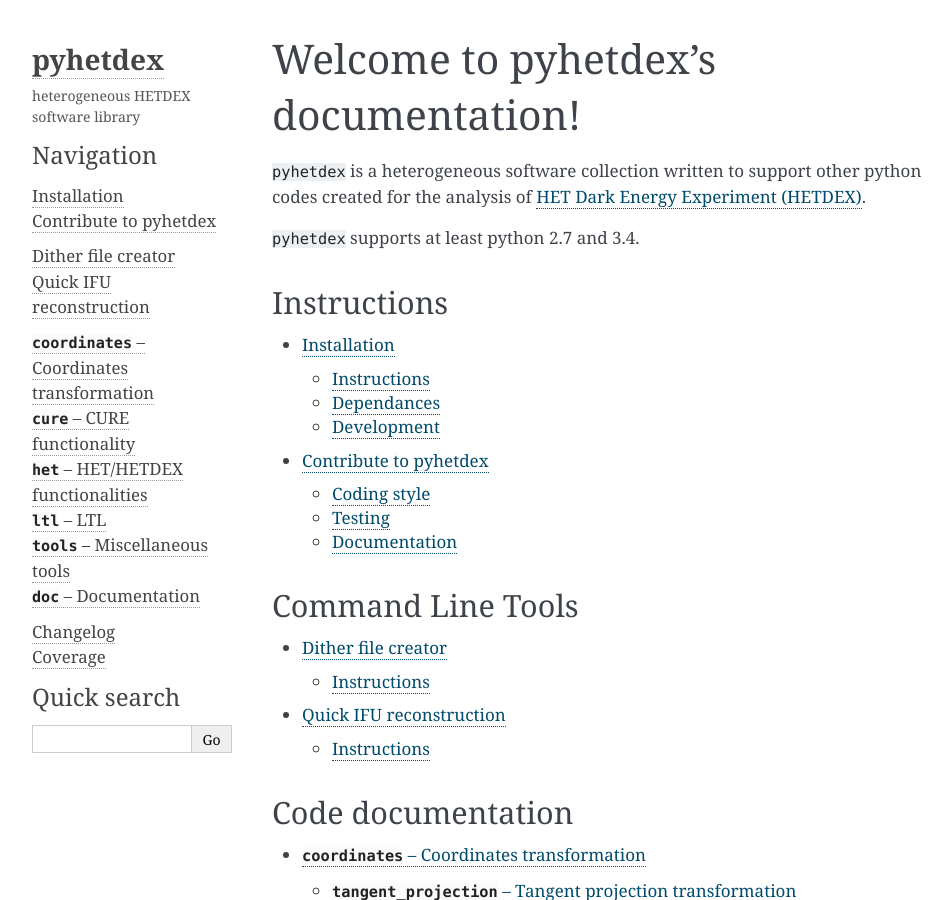
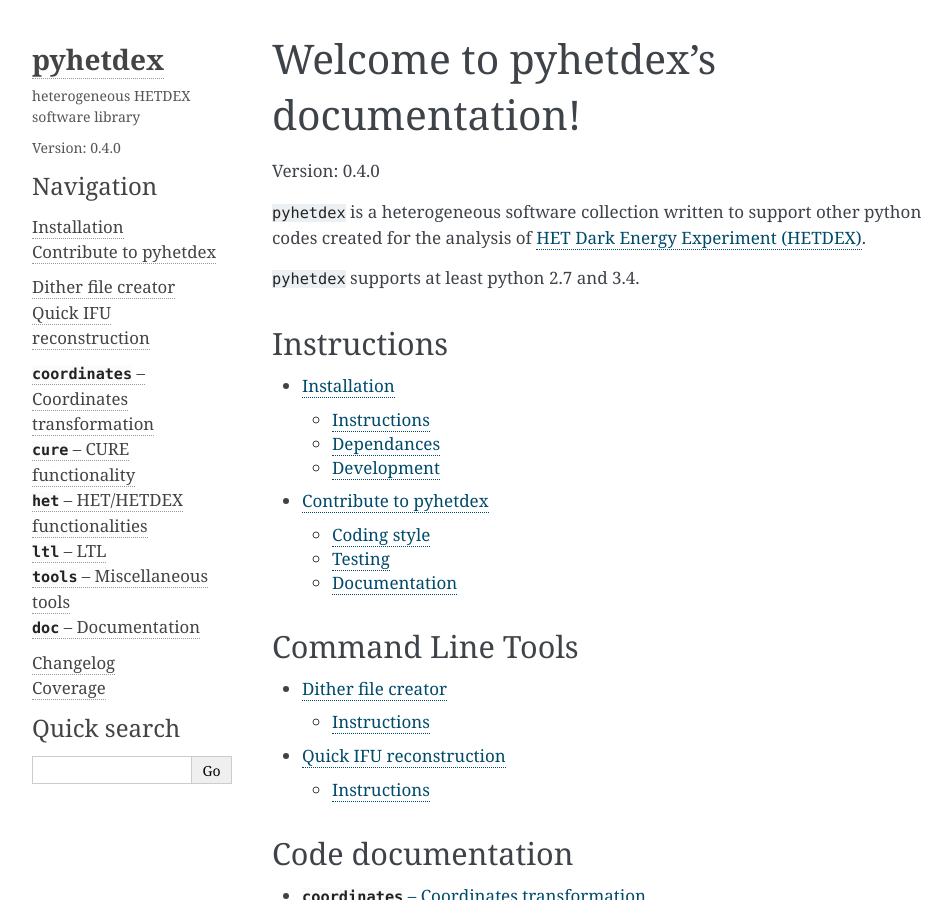
Before and after one commit to HETDEX/pyhetdex, a Sphinx documentation site: the page built from doc/source/index.rst, in a window 1280 px wide and 900 px high. Shown: the whole window, without its empty margins (148-1099 px from the left). Built offline with Sphinx 7.4.7, drawn with Linux system fonts in a browser that asks for light colours; pages that are not in the unit, such as notebooks, are missing from menus.

Commit message:
2016-02-25 Francesco Montesano <montefra@mpe.mpg.de>
    * setup.py: set version to 0.4.0, ready for release
    * doc/source/_templates/version.html: add template to have the version
	  number
    * doc/source/conf.py: use the template in the sidebar
    * doc/source/index.rst: add version number



git-svn-id: svn://luna.mpe.mpg.de/pyhetdex/trunk@137 79f4aad7-2104-455e-8097-9644d3262b72

```diff
--- /dev/null
+++ b/doc/source/_templates/version.html
@@ -0,0 +1 @@
+<p> Version: {{ release }} </p>
--- a/doc/source/conf.py
+++ b/doc/source/conf.py
@@ -181,6 +181,7 @@ html_static_path = ['_static']
 html_sidebars = {
         '**': [
                 'about.html',
+                'version.html',
                 'navigation.html',
                 'searchbox.html',
                ]
--- a/doc/source/index.rst
+++ b/doc/source/index.rst
@@ -5,6 +5,8 @@
 
 Welcome to pyhetdex's documentation!
 ====================================
+
+Version: |release|
 
 ``pyhetdex`` is a heterogeneous software collection written to support other
 python codes created for the analysis of `HET Dark Energy Experiment (HETDEX)
--- a/setup.py
+++ b/setup.py
@@ -47,7 +47,7 @@ entry_points = {'console_scripts':
 setup(
     # package description and version
     name="pyhetdex",
-    version="0.4.0-pre",
+    version="0.4.0",
     author="HETDEX collaboration",
     author_email="montefra@mpe.mpg.de",
     description="Heterogeneous collection of HETDEX-related functionalities",
```
Also changed, not shown: 1 other file.
